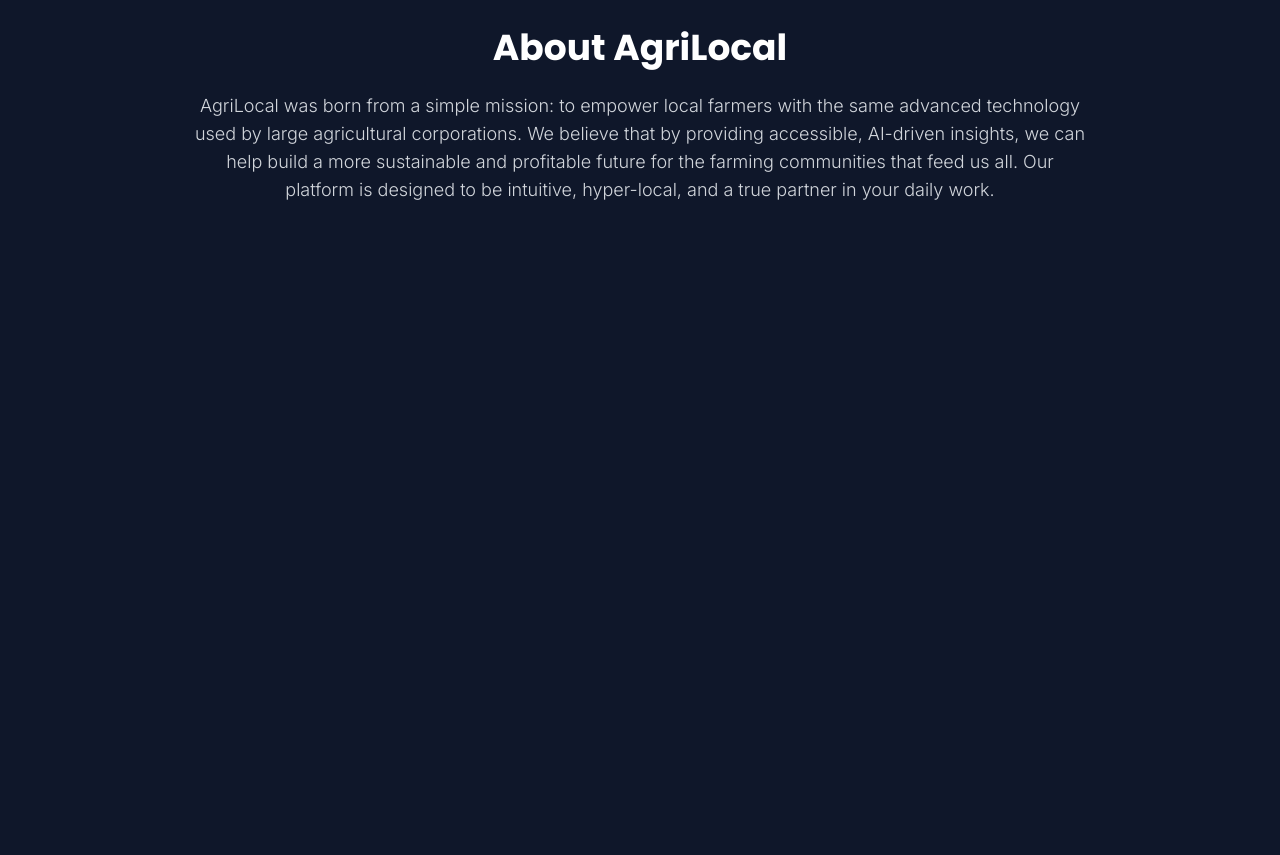
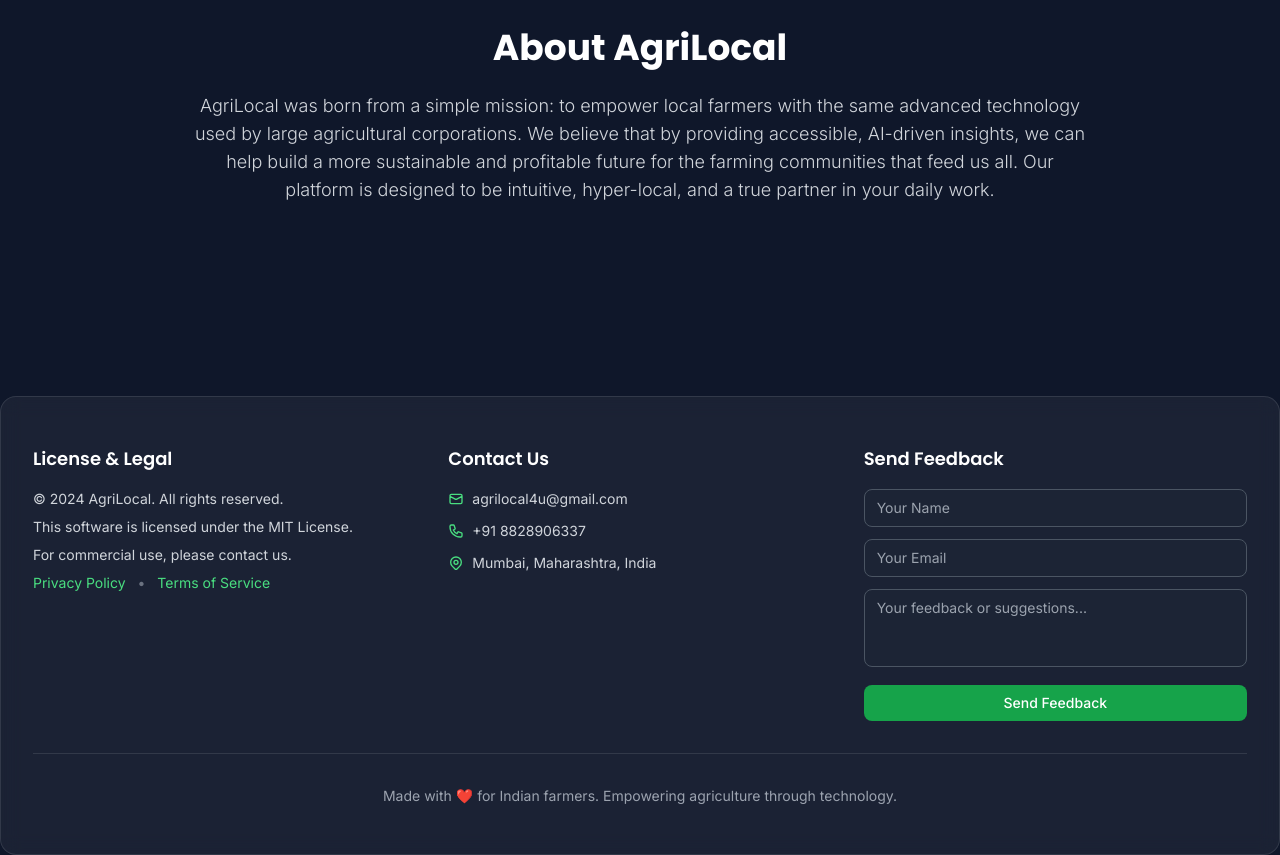
Before and after one commit to OVAIS69/AgriLocal.ai, a plain HTML site: page index.html in a window 1280 px wide. Shown: the part 2082-2937 px from the top of the page. Before the commit the page ends 2382 px from the top, so only its background shows below. Drawn offline with nearby package versions, Linux system fonts and the light colour scheme.

Commit message:
Update index.html

```diff
--- a/index.html
+++ b/index.html
@@ -117,6 +117,73 @@
         </div>
     </div>
 
+    <!-- Footer Section -->
+    <footer class="mt-24 glass-card border-t border-white/10">
+        <div class="max-w-7xl mx-auto px-4 sm:px-6 lg:px-8 py-12">
+            <div class="grid grid-cols-1 md:grid-cols-2 lg:grid-cols-3 gap-8">
+                <!-- License Information -->
+                <div>
+                    <h3 class="text-lg font-semibold text-white mb-4">License & Legal</h3>
+                    <div class="space-y-2 text-sm text-gray-300">
+                        <p>© 2024 AgriLocal. All rights reserved.</p>
+                        <p>This software is licensed under the MIT License.</p>
+                        <p>For commercial use, please contact us.</p>
+                        <div class="mt-4">
+                            <a href="privacy-policy.html" class="text-green-400 hover:text-green-300 transition-colors">Privacy Policy</a>
+                            <span class="mx-2 text-gray-500">•</span>
+                            <a href="terms-of-service.html" class="text-green-400 hover:text-green-300 transition-colors">Terms of Service</a>
+                        </div>
+                    </div>
+                </div>
+
+                <!-- Contact Information -->
+                <div>
+                    <h3 class="text-lg font-semibold text-white mb-4">Contact Us</h3>
+                    <div class="space-y-3 text-sm text-gray-300">
+                        <div class="flex items-center gap-2">
+                            <svg class="w-4 h-4 text-green-400" fill="none" stroke="currentColor" viewBox="0 0 24 24">
+                                <path stroke-linecap="round" stroke-linejoin="round" stroke-width="2" d="M3 8l7.89 4.26a2 2 0 002.22 0L21 8M5 19h14a2 2 0 002-2V7a2 2 0 00-2-2H5a2 2 0 00-2 2v10a2 2 0 002 2z"></path>
+                            </svg>
+                            <span>agrilocal4u@gmail.com</span>
+                        </div>
+                        <div class="flex items-center gap-2">
+                            <svg class="w-4 h-4 text-green-400" fill="none" stroke="currentColor" viewBox="0 0 24 24">
+                                <path stroke-linecap="round" stroke-linejoin="round" stroke-width="2" d="M3 5a2 2 0 012-2h3.28a1 1 0 01.948.684l1.498 4.493a1 1 0 01-.502 1.21l-2.257 1.13a11.042 11.042 0 005.516 5.516l1.13-2.257a1 1 0 011.21-.502l4.493 1.498a1 1 0 01.684.949V19a2 2 0 01-2 2h-1C9.716 21 3 14.284 3 6V5z"></path>
+                            </svg>
+                            <span>+91 8828906337</span>
+                        </div>
+                        <div class="flex items-center gap-2">
+                            <svg class="w-4 h-4 text-green-400" fill="none" stroke="currentColor" viewBox="0 0 24 24">
+                                <path stroke-linecap="round" stroke-linejoin="round" stroke-width="2" d="M17.657 16.657L13.414 20.9a1.998 1.998 0 01-2.827 0l-4.244-4.243a8 8 0 1111.314 0z"></path>
+                                <path stroke-linecap="round" stroke-linejoin="round" stroke-width="2" d="M15 11a3 3 0 11-6 0 3 3 0 016 0z"></path>
+                            </svg>
+                            <span>Mumbai, Maharashtra, India</span>
+                        </div>
+                    </div>
+                </div>
+
+                <!-- Feedback Form -->
+                <div>
+                    <h3 class="text-lg font-semibold text-white mb-4">Send Feedback</h3>
+                    <form id="feedback-form" class="space-y-3">
+                        <input type="text" id="feedback-name" placeholder="Your Name" class="w-full px-3 py-2 bg-gray-800/50 border border-gray-600 rounded-lg text-white placeholder-gray-400 focus:outline-none focus:border-green-400 text-sm">
+                        <input type="email" id="feedback-email" placeholder="Your Email" class="w-full px-3 py-2 bg-gray-800/50 border border-gray-600 rounded-lg text-white placeholder-gray-400 focus:outline-none focus:border-green-400 text-sm">
+                        <textarea id="feedback-message" placeholder="Your feedback or suggestions..." rows="3" class="w-full px-3 py-2 bg-gray-800/50 border border-gray-600 rounded-lg text-white placeholder-gray-400 focus:outline-none focus:border-green-400 text-sm resize-none"></textarea>
+                        <button type="submit" class="w-full bg-green-600 hover:bg-green-700 text-white font-medium py-2 px-4 rounded-lg transition-colors text-sm">
+                            Send Feedback
+                        </button>
+                    </form>
+                </div>
+            </div>
+
+            <div class="mt-8 pt-8 border-t border-white/10 text-center">
+                <p class="text-sm text-gray-400">
+                    Made with ❤️ for Indian farmers. Empowering agriculture through technology.
+                </p>
+            </div>
+        </div>
+    </footer>
+
     <div id="modal" class="modal fixed inset-0 z-[101] flex items-center justify-center p-4 hidden opacity-0">
         <div class="fixed inset-0 bg-black/50" id="modal-backdrop"></div>
         <div id="modal-content" class="modal-content w-full max-w-2xl transform scale-95 z-10">
```
